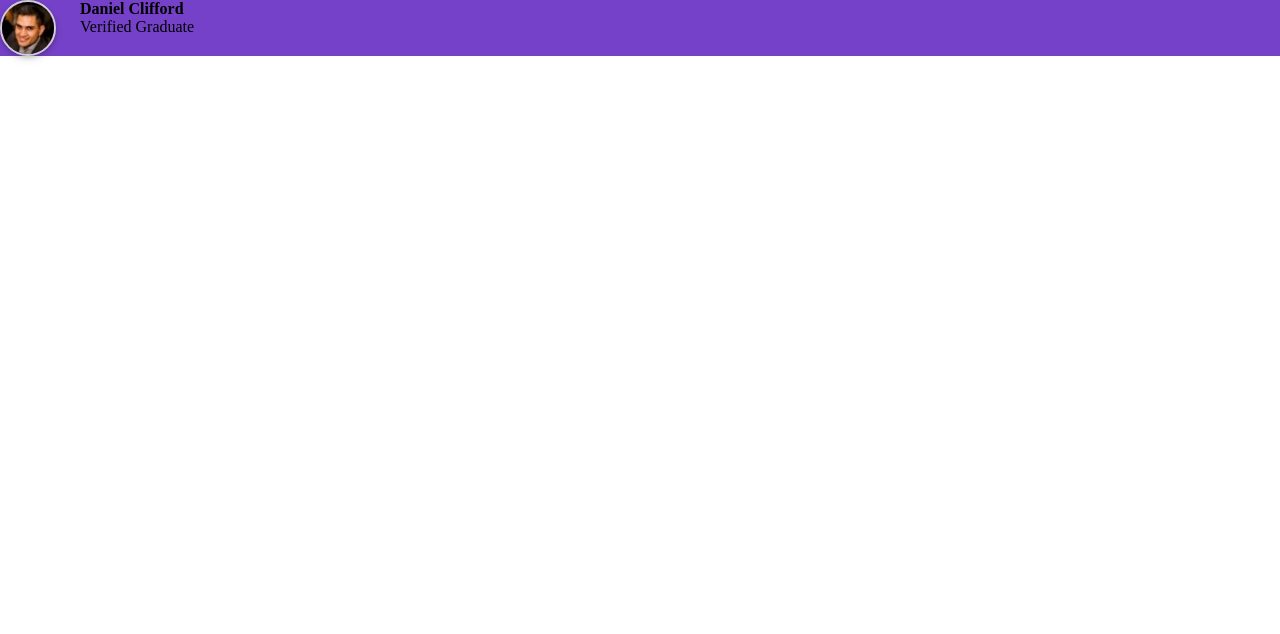
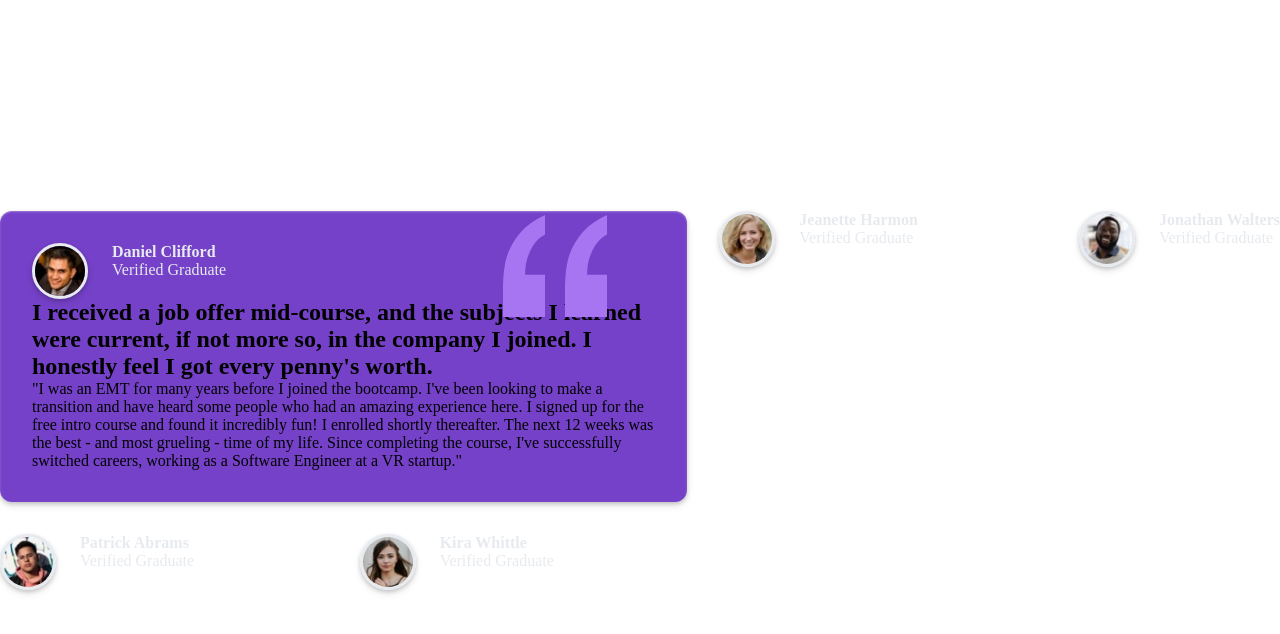
Before and after one commit to call-meRafael/frontend-mentor-projects, a plain HTML site: page testimonials-section/index.html in a window 1280 px wide. Drawn offline with Linux system fonts and the light colour scheme.

Commit message:
adjusting the body of the articles and estabilishing the main grid layout

```diff
--- a/testimonials-section/index.html
+++ b/testimonials-section/index.html
@@ -28,6 +28,87 @@
                         Verified Graduate
                     </span>
                 </div>
+
+                <div class="quote-box">
+                    <img src="./assets/bg-pattern-quotation.svg" alt="">
+                </div>
+
+            </div>
+            <div class="article-notes">
+                <h1>
+                    I received a job offer mid-course, and the subjects I learned were current, if not more so, in the company I joined. I honestly feel I got every penny's worth.
+                </h1>
+                <p>
+                    "I was an EMT for many years before I joined the bootcamp. I've been looking to make a transition and have heard some people who had an amazing experience here. I signed up for the free intro course and found it incredibly fun! I enrolled shortly thereafter. The next 12 weeks was the best - and most grueling - time of my life. Since completing the course, I've successfully switched careers, working as a Software Engineer at a VR startup."
+
+                </p>
+            </div>
+        </article>
+        <article class="article-02">
+            <div class="article-content">
+                <div class="profile-photo-box">
+                    <img src="./assets/image-jeanette.jpg" alt="user's profile photo">
+                </div>
+
+                <div class="profile-info">
+                    <h4>
+                        Jeanette Harmon
+                    </h4>
+                    <span>
+                        Verified Graduate
+                    </span>
+                </div>
+
+            </div>
+        </article>
+        <article class="article-03">
+            <div class="article-content">
+                <div class="profile-photo-box">
+                    <img src="./assets/image-jonathan.jpg" alt="user's profile photo">
+                </div>
+
+                <div class="profile-info">
+                    <h4>
+                        Jonathan Walters
+                    </h4>
+                    <span>
+                        Verified Graduate
+                    </span>
+                </div>
+
+            </div>
+        </article>
+        <article class="article-04">
+            <div class="article-content">
+                <div class="profile-photo-box">
+                    <img src="./assets/image-patrick.jpg" alt="user's profile photo">
+                </div>
+
+                <div class="profile-info">
+                    <h4>
+                        Patrick Abrams
+                    </h4>
+                    <span>
+                        Verified Graduate
+                    </span>
+                </div>
+
+            </div>
+        </article>
+        <article class="article-05">
+            <div class="article-content">
+                <div class="profile-photo-box">
+                    <img src="./assets/image-kira.jpg" alt="user's profile photo">
+                </div>
+
+                <div class="profile-info">
+                    <h4>
+                        Kira Whittle
+                    </h4>
+                    <span>
+                        Verified Graduate
+                    </span>
+                </div>
             </div>
         </article>
 
--- a/testimonials-section/styles/articles.css
+++ b/testimonials-section/styles/articles.css
@@ -1,6 +1,21 @@
+
+.testimonials-grid {
+    display: grid;
+    grid-template-columns: repeat(auto-fit, minmax(300px, 1fr));
+    gap: 2rem;
+    grid-template-areas:
+    "article01 article01 article03 article05";
+
+
+}
 
 .article-01 {
     background-color: var(--purple-500);
+    grid-area: article01;
+    border-radius: 0.75rem;
+    padding: 2rem;
+    box-shadow: var(--shadow-m);
+    position: relative;
 }
 .article-content {
     display: flex;
@@ -11,7 +26,7 @@
         height: 56px;
 
         border-radius: 50%;
-        border: 2px solid var(--grey-200);
+        border: 3px solid var(--grey-100);
         box-shadow: var(--shadow-m);
         overflow: hidden;
 
@@ -21,4 +36,10 @@
             width: 100%;
         }
     }
+
+    & .quote-box {
+        position: absolute;
+        top: 4px;
+        right: 80px;
+    }
 }
--- a/testimonials-section/styles/global.css
+++ b/testimonials-section/styles/global.css
@@ -10,7 +10,12 @@ html {
 }
 
 body {
+    display: flex;
+    flex-flow: column wrap;
+    justify-content: center;
+    max-width: 90rem;
     min-height: 100dvh;
+    margin-inline: auto;
 }
 
 :root {
@@ -30,3 +35,7 @@ body {
     0 2px 4px #00000030,
     0 4px 8px #00000015;
 }
+
+h4, span {
+    color: var(--grey-100);
+}
```
